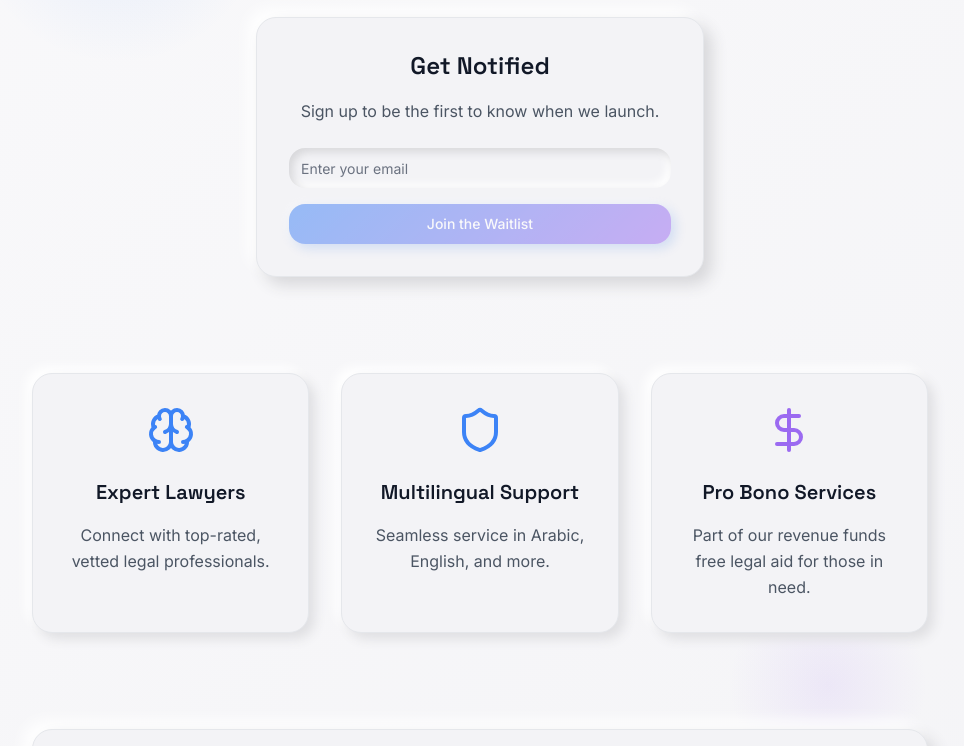
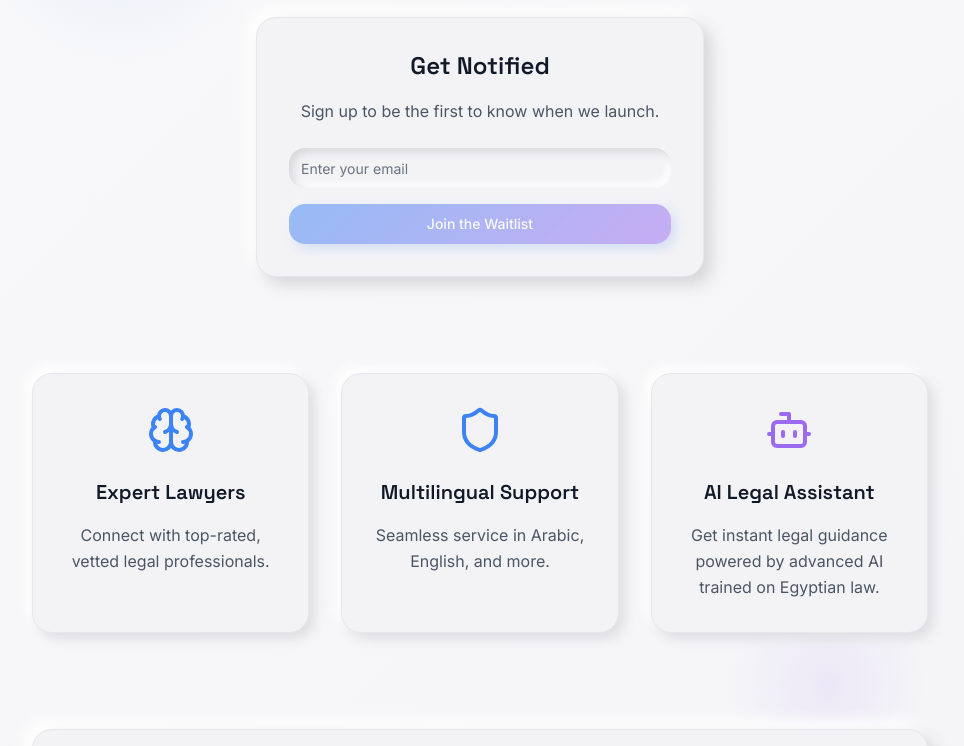
Before and after one commit to LegalPro-Egypt/law-deal-flow, a React (Vite) app: page / in a window 1280 px wide. Shown: the part 399-1145 px from the top of the page, without its empty margins (160-1124 px from the left). Built offline with nearby package versions, Linux system fonts and the light colour scheme; no server answers.

Commit message:
Refactor: Update Pro Bono card to AI

```diff
--- a/src/components/LaunchingSoon.tsx
+++ b/src/components/LaunchingSoon.tsx
@@ -2,7 +2,7 @@ import React, { useState, useEffect } from 'react';
 import { Button } from "@/components/ui/button";
 import { Input } from "@/components/ui/input";
 import { Card, CardContent } from "@/components/ui/card";
-import { Brain, Shield, DollarSign, Heart, CheckCircle } from 'lucide-react';
+import { Brain, Shield, Bot, Heart, CheckCircle } from 'lucide-react';
 import { supabase } from '@/integrations/supabase/client';
 import { useTranslation } from 'react-i18next';
 import { useIntersectionObserver } from '@/hooks/useIntersectionObserver';
@@ -34,6 +34,8 @@ export const LaunchingSoon = ({ onPasswordAccess }: LaunchingSoonProps) => {
     multilingualSupportDescription: "Seamless service in Arabic, English, and more.",
     proBonoServices: "Pro Bono Services",
     proBonoServicesDescription: "Part of our revenue funds free legal aid for those in need.",
+    aiLegalAssistant: "AI Legal Assistant",
+    aiLegalAssistantDescription: "Get instant legal guidance powered by advanced AI trained on Egyptian law.",
     givingBackToCommunity: "Giving Back to the Community",
     proBonoMissionDescription: "We reinvest to make legal services accessible for everyone.",
     accessPlatform: "Access Platform",
@@ -222,12 +224,12 @@ export const LaunchingSoon = ({ onPasswordAccess }: LaunchingSoonProps) => {
 
               <Card className="neomorphism-feature" style={{ animationDelay: '0.4s' }}>
                 <CardContent className="p-8 text-center">
-                  <DollarSign className="w-12 h-12 text-neomorphism-accent mx-auto mb-6 icon-glow" />
+                  <Bot className="w-12 h-12 text-neomorphism-accent mx-auto mb-6 icon-glow" />
                   <h3 className="text-xl font-semibold font-futura text-gray-900 mb-4">
-                    {getText('proBonoServices')}
+                    {getText('aiLegalAssistant')}
                   </h3>
                   <p className="text-gray-600 font-modern leading-relaxed">
-                    {getText('proBonoServicesDescription')}
+                    {getText('aiLegalAssistantDescription')}
                   </p>
                 </CardContent>
               </Card>
--- a/src/i18n/locales/ar.json
+++ b/src/i18n/locales/ar.json
@@ -449,6 +449,8 @@
     "emailSignupError": "فشل التسجيل",
     "emailSignupErrorDescription": "فشل في تسجيل بريدك الإلكتروني. يرجى المحاولة مرة أخرى.",
     "legalServicesplatform": "منصة الخدمات القانونية",
-    "allRightsReserved": "جميع الحقوق محفوظة."
+    "allRightsReserved": "جميع الحقوق محفوظة.",
+    "aiLegalAssistant": "مساعد قانوني ذكي",
+    "aiLegalAssistantDescription": "احصل على إرشادات قانونية فورية مدعومة بالذكاء الاصطناعي المدرب على القانون المصري."
   }
 }
--- a/src/i18n/locales/en.json
+++ b/src/i18n/locales/en.json
@@ -541,6 +541,8 @@
     "emailSignupError": "Registration Failed",
     "emailSignupErrorDescription": "Failed to register your email. Please try again.",
     "legalServicesplatform": "Legal Services Platform",
-    "allRightsReserved": "All rights reserved."
+    "allRightsReserved": "All rights reserved.",
+    "aiLegalAssistant": "AI Legal Assistant",
+    "aiLegalAssistantDescription": "Get instant legal guidance powered by advanced AI trained on Egyptian law."
   }
 }
```
